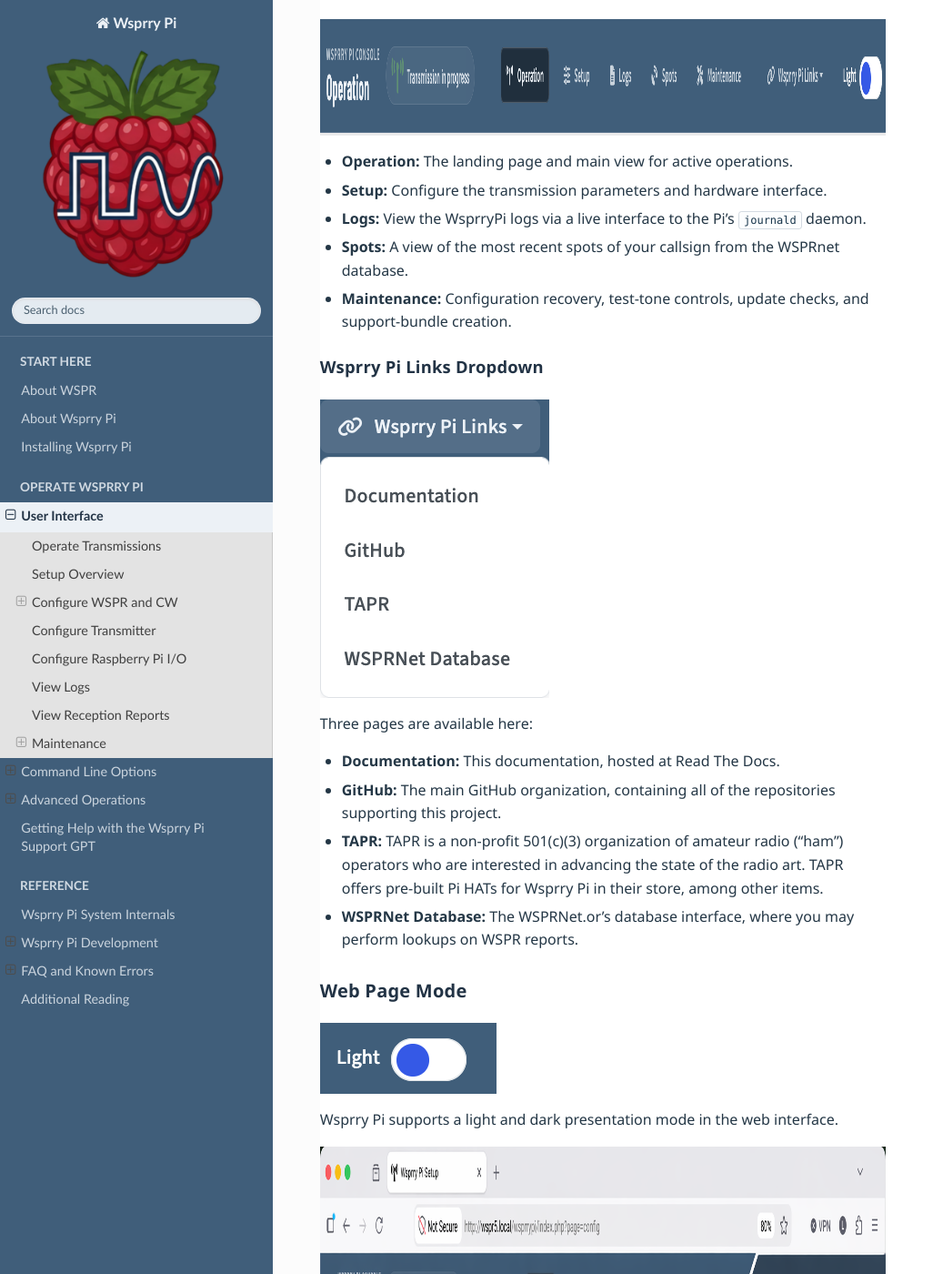
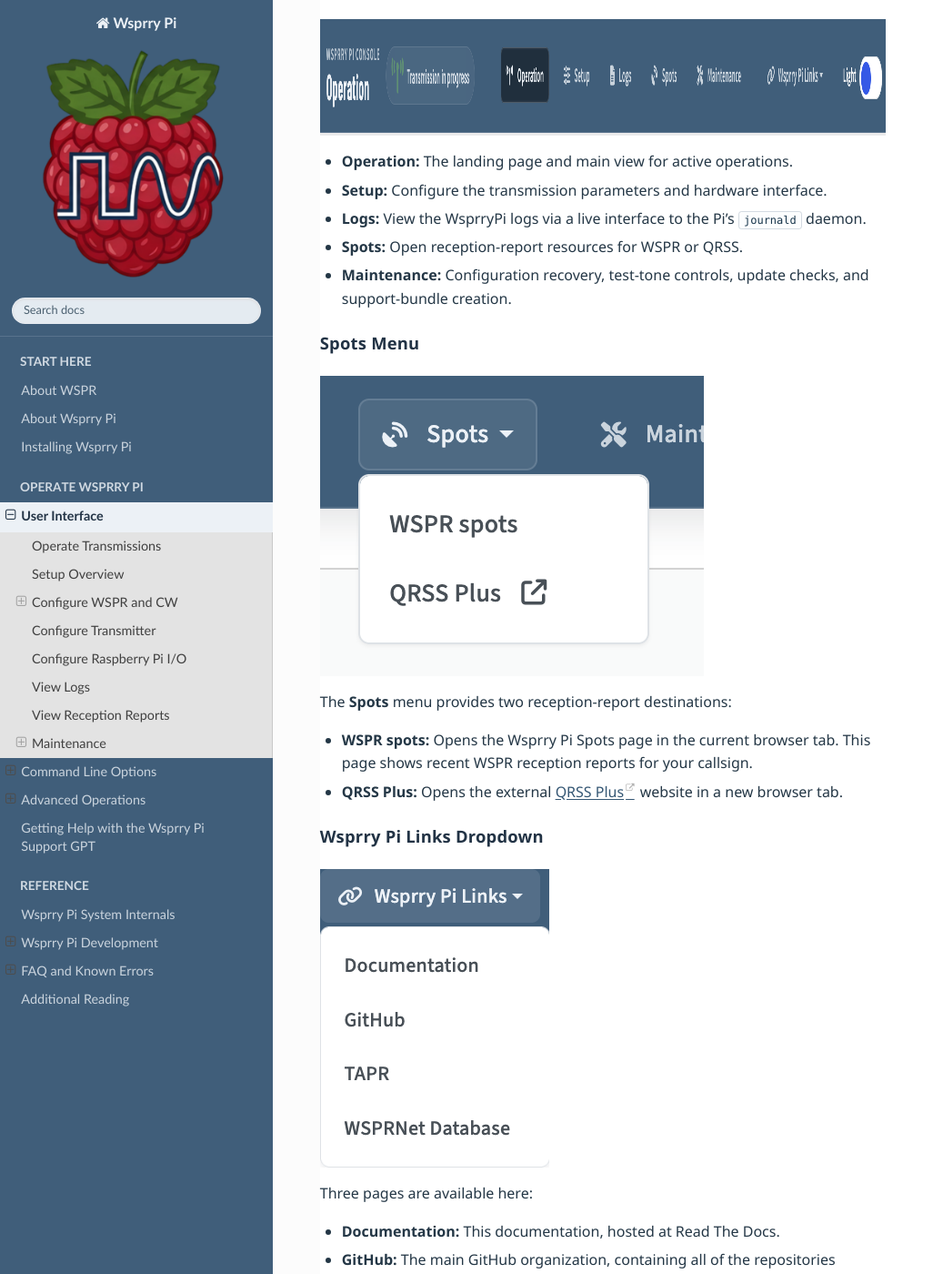
Before and after one commit to WsprryPi/Wsprry_Pi_Docs, a Sphinx documentation site: the page built from docs/User_Interface/index.md, in a window 1280 px wide and 1400 px high, scrolled down 2421 px. Shown: the whole window at 91% size, without its empty margins (0-1037 px from the left). Built offline with Sphinx 7.4.7 and the Read the Docs theme 3.1.0, drawn with Linux system fonts in a browser that asks for light colours.

Commit message:
Document WSPR and QRSS spots menu

```diff
--- a/docs/User_Interface/index.md
+++ b/docs/User_Interface/index.md
@@ -48,8 +48,17 @@
 - **Operation:** The landing page and main view for active operations.
 - **Setup:** Configure the transmission parameters and hardware interface.
 - **Logs:** View the WsprryPi logs via a live interface to the Pi's `journald` daemon.
-- **Spots:** A view of the most recent spots of your callsign from the WSPRnet database.
+- **Spots:** Open reception-report resources for WSPR or QRSS.
 - **Maintenance:** Configuration recovery, test-tone controls, update checks, and support-bundle creation.
+
+#### Spots Menu
+
+![The Spots menu with WSPR spots and QRSS Plus choices](Spots_Menu.png)
+
+The **Spots** menu provides two reception-report destinations:
+
+- **WSPR spots:** Opens the Wsprry Pi Spots page in the current browser tab. This page shows recent WSPR reception reports for your callsign.
+- **QRSS Plus:** Opens the external [QRSS Plus](https://swharden.com/qrss/plus/) website in a new browser tab.
 
 #### Wsprry Pi Links Dropdown
 
```
Also changed, not shown: docs/User_Interface/Spots_Menu.png (added).
